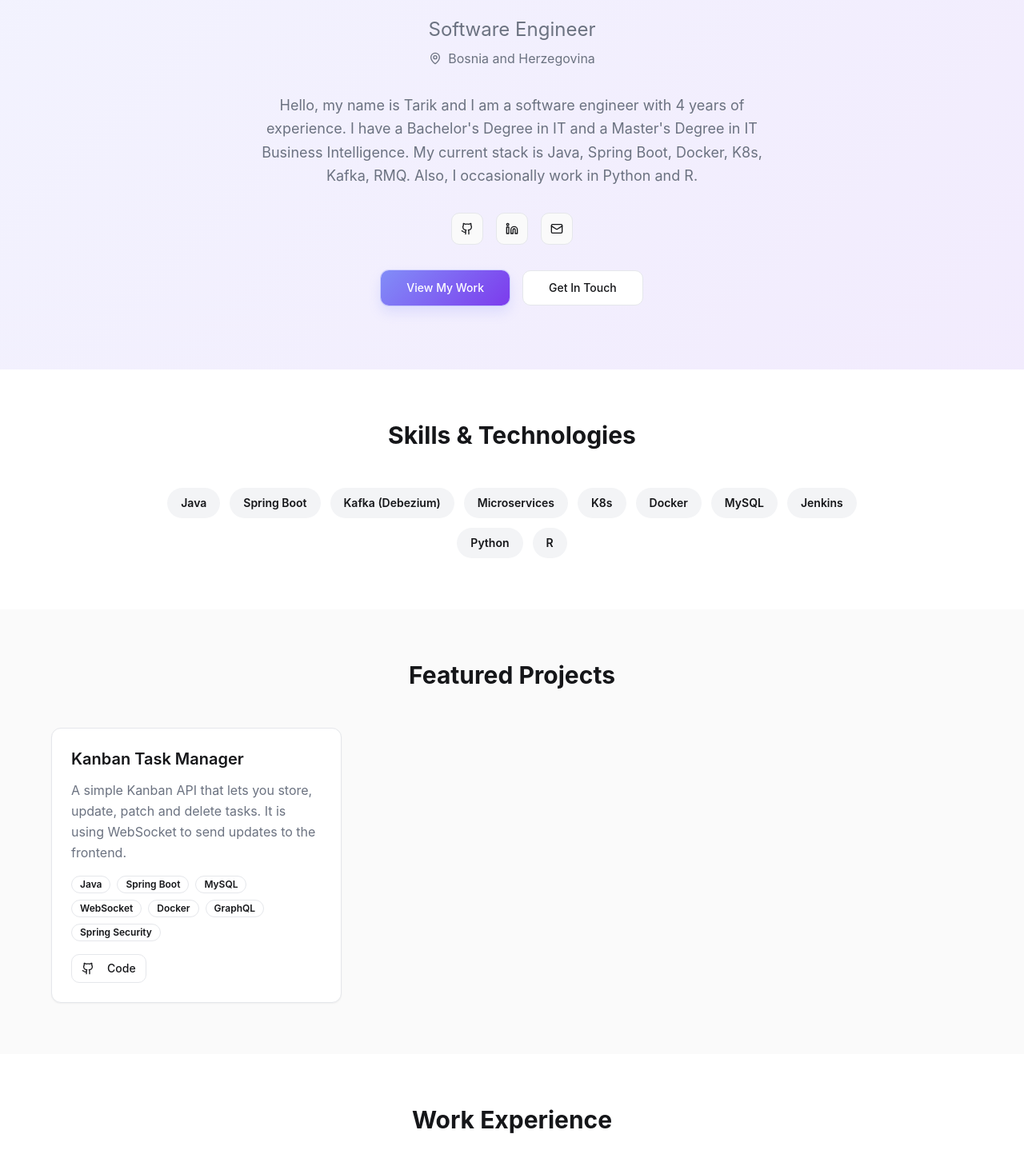
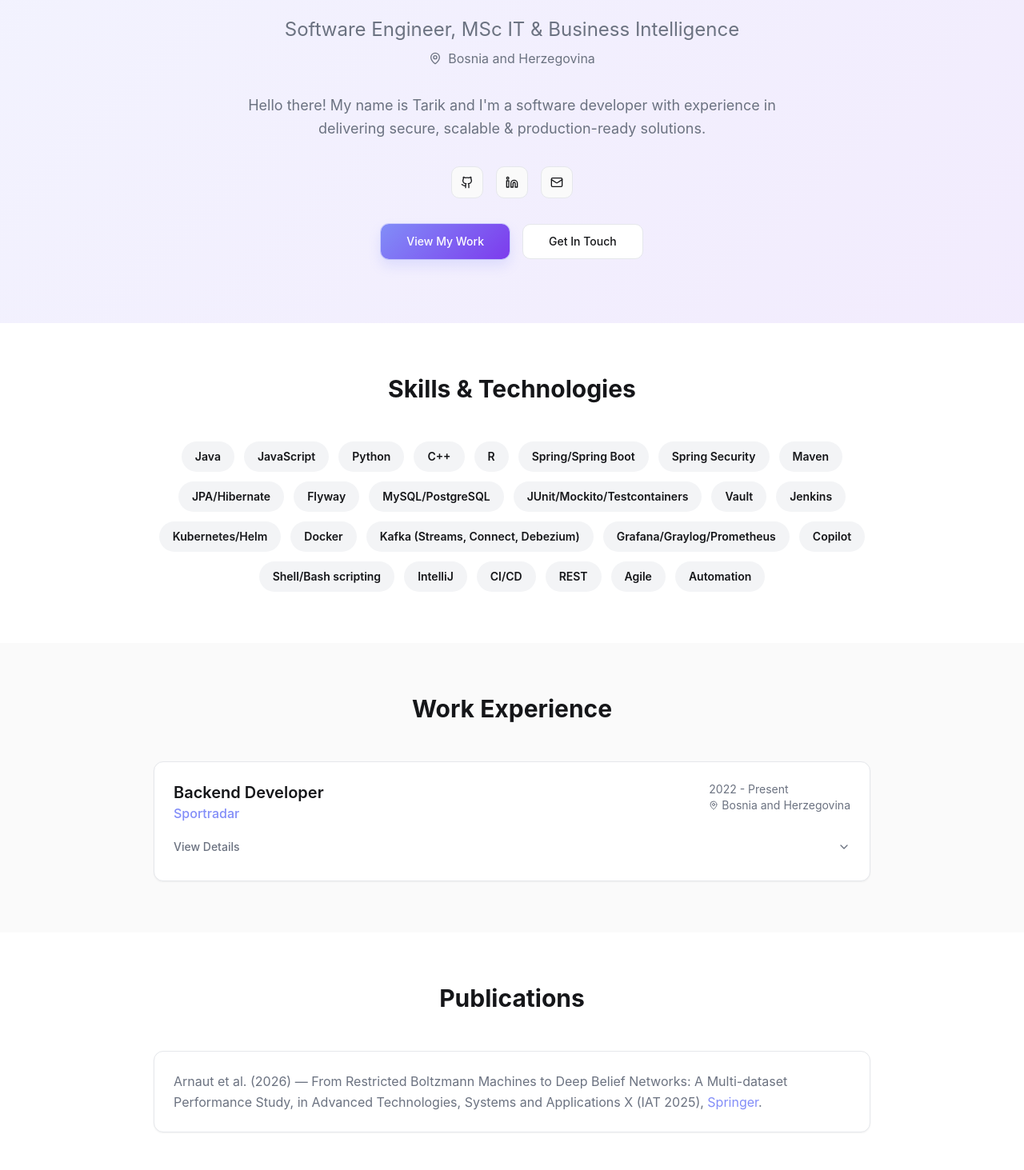
Before and after one commit to tare99/tarikarnaut.github.io, a React (Vite) app: page / in a window 1280 px wide. Shown: the part 287-1750 px from the top of the page at 80% size. Built offline with nearby package versions, Linux system fonts and the light colour scheme.

Commit message:
Update site

```diff
--- a/src/components/Portfolio.tsx
+++ b/src/components/Portfolio.tsx
@@ -1,6 +1,12 @@
 import {Button} from "@/components/ui/button";
 import {Card} from "@/components/ui/card";
 import {Badge} from "@/components/ui/badge";
+import {
+  Accordion,
+  AccordionContent,
+  AccordionItem,
+  AccordionTrigger,
+} from "@/components/ui/accordion";
 import {Github, Linkedin, Mail, MapPin} from "lucide-react";
 import profilePhoto from "@/assets/profile-photo.png";
 
@@ -18,17 +24,29 @@ const Portfolio = () => {
   const experiences = [
     {
       id: 1,
-      company: "Sportradar - NSoft",
+      company: "Sportradar",
       role: "Backend Developer",
       period: "2022 - Present",
       location: "Bosnia and Herzegovina",
-      description: "Developed All-In-One Sportsbook feed to support streaming thousands of sport matches a day. Developed payment processors and aggregators with over 10M+ transactions a day. Main stack: Java, Spring Boot, Kafka, RMQ, K8s."
+      description: [
+        "Built, shipped, and maintained Java-based microservices in production. Designed and developed backend systems in close collaboration with product managers, owning both domain and architectural decisions.",
+        "Integrated high risk money transactions and wallet integrations (debit, credit, refund) between client system and in-house wallet services with multi-tenant support.",
+        "Implemented a transaction aggregation system that collected all client transactions, applied business logic, and forwarded events to a central gamification platform using Kafka CDC.",
+        "Integrated a live and pre-match sports odds feed, streaming and transforming real-time updates into an internally developed feed library. Designed and built the feed library with multi-feed support, including recovery, caching, and delta-based update processing. Feed library was developed using pure Java.",
+        "Built a provider-agnostic bonus aggregation system for casino games, handling player and game assignment for bonus distribution. Abstracted provider-specific APIs behind a unified interface, allowing clients to manage bonuses without awareness of underlying provider differences.",
+        "Developed admin-facing REST API for managing sports events, markets, and outcomes. User could fetch existing feed events and create new custom events and assign odds to them.",
+        "Integrated payment systems like Monri, Payten, Payspot, C-Pay, Chapa, VCash, etc."
+      ]
     }
   ];
 
   const skills = [
-    "Java", "Spring Boot", "Kafka (Debezium)", "Microservices", "K8s",
-    "Docker", "MySQL", "Jenkins", "Python", "R"
+    "Java", "JavaScript", "Python", "C++", "R",
+    "Spring/Spring Boot", "Spring Security", "Maven", "JPA/Hibernate", "Flyway",
+    "MySQL/PostgreSQL", "JUnit/Mockito/Testcontainers", "Vault", "Jenkins",
+    "Kubernetes/Helm", "Docker", "Kafka (Streams, Connect, Debezium)",
+    "Grafana/Graylog/Prometheus", "Copilot", "Shell/Bash scripting", "IntelliJ",
+    "CI/CD", "REST", "Agile", "Automation"
   ];
 
   return (
@@ -46,17 +64,14 @@ const Portfolio = () => {
                 Tarik Arnaut
               </h1>
               <p className="text-xl md:text-2xl text-muted-foreground mb-2">
-                Software Engineer
+                Software Engineer, MSc IT & Business Intelligence
               </p>
               <div className="flex items-center justify-center gap-2 text-muted-foreground mb-8">
                 <MapPin className="w-4 h-4"/>
                 <span>Bosnia and Herzegovina</span>
               </div>
               <p className="text-lg text-muted-foreground max-w-2xl mx-auto mb-8 leading-relaxed">
-                Hello, my name is Tarik and I am a software engineer with 4 years of experience.
-                I have a Bachelor's Degree in IT and a Master's Degree in IT Business Intelligence.
-                My current stack is Java, Spring Boot, Docker, K8s, Kafka, RMQ.
-                Also, I occasionally work in Python and R.
+                Hello there! My name is Tarik and I'm a software developer with experience in delivering secure, scalable & production-ready solutions.
               </p>
             </div>
 
@@ -110,7 +125,7 @@ const Portfolio = () => {
         </section>
 
         {/* Projects Section */}
-        <section id="projects" className="py-16 px-4 bg-surface">
+        {/* <section id="projects" className="py-16 px-4 bg-surface">
           <div className="max-w-6xl mx-auto animate-slide-up">
             <h2 className="text-3xl font-bold text-center mb-12">Featured Projects</h2>
             <div className="grid md:grid-cols-2 lg:grid-cols-3 gap-8">
@@ -140,10 +155,10 @@ const Portfolio = () => {
               ))}
             </div>
           </div>
-        </section>
+        </section> */}
 
         {/* Experience Section */}
-        <section className="py-16 px-4">
+        <section className="py-16 px-4 bg-surface">
           <div className="max-w-4xl mx-auto animate-slide-up">
             <h2 className="text-3xl font-bold text-center mb-12">Work Experience</h2>
             <div className="space-y-8">
@@ -153,7 +168,7 @@ const Portfolio = () => {
                         className="flex flex-col md:flex-row md:justify-between md:items-start mb-3">
                       <div>
                         <h3 className="text-xl font-semibold">{exp.role}</h3>
-                        <p className="text-primary font-medium">{exp.company}</p>
+                        <p className="text-primary font-medium"><a href="https://sportradar.com/" target="_blank" rel="noopener noreferrer" className="text-primary hover:underline">{exp.company}</a></p>
                       </div>
                       <div className="text-sm text-muted-foreground">
                         <p>{exp.period}</p>
@@ -163,15 +178,44 @@ const Portfolio = () => {
                         </p>
                       </div>
                     </div>
-                    <p className="text-muted-foreground leading-relaxed">{exp.description}</p>
+                    <Accordion type="single" collapsible className="w-full">
+                      <AccordionItem value="details" className="border-b-0">
+                        <AccordionTrigger className="py-2 hover:no-underline text-sm text-muted-foreground">
+                          View Details
+                        </AccordionTrigger>
+                        <AccordionContent>
+                          <ul className="list-disc pl-5 space-y-2 mt-2 text-muted-foreground">
+                            {Array.isArray(exp.description) ? (
+                                exp.description.map((item, i) => (
+                                    <li key={i}>{item}</li>
+                                ))
+                            ) : (
+                                <li>{exp.description}</li>
+                            )}
+                          </ul>
+                        </AccordionContent>
+                      </AccordionItem>
+                    </Accordion>
                   </Card>
               ))}
             </div>
           </div>
         </section>
 
+        {/* Publications Section */}
+        <section className="py-16 px-4">
+          <div className="max-w-4xl mx-auto animate-slide-up">
+            <h2 className="text-3xl font-bold text-center mb-12">Publications</h2>
+            <Card className="p-6">
+              <p className="text-muted-foreground leading-relaxed">
+                Arnaut et al. (2026) — From Restricted Boltzmann Machines to Deep Belief Networks: A Multi-dataset Performance Study, in Advanced Technologies, Systems and Applications X (IAT 2025), <a href="https://link.springer.com/chapter/10.1007/978-3-032-05159-2_6" target="_blank" rel="noopener noreferrer" className="text-primary hover:underline">Springer</a>.
+              </p>
+            </Card>
+          </div>
+        </section>
+
         {/* Contact Section */}
-        <section className="py-16 px-4 bg-surface text-center">
+        <section className="py-16 px-4 text-center bg-surface">
           <div className="max-w-2xl mx-auto animate-slide-up">
             <h2 className="text-3xl font-bold mb-6">Let's Work Together</h2>
             <p className="text-lg text-muted-foreground mb-8 leading-relaxed">
```
Also changed, not shown: 1 other file (tests, documents, lock files or other folders).
